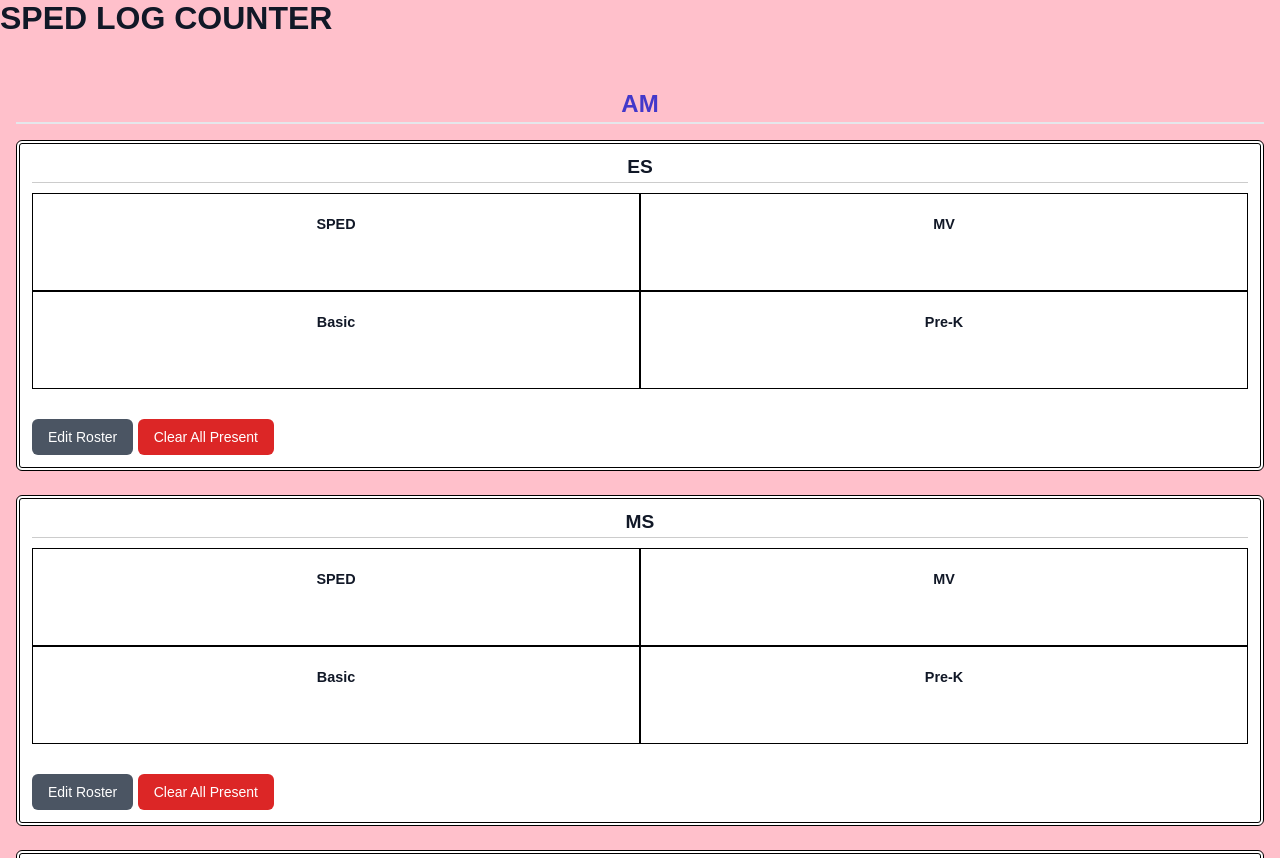
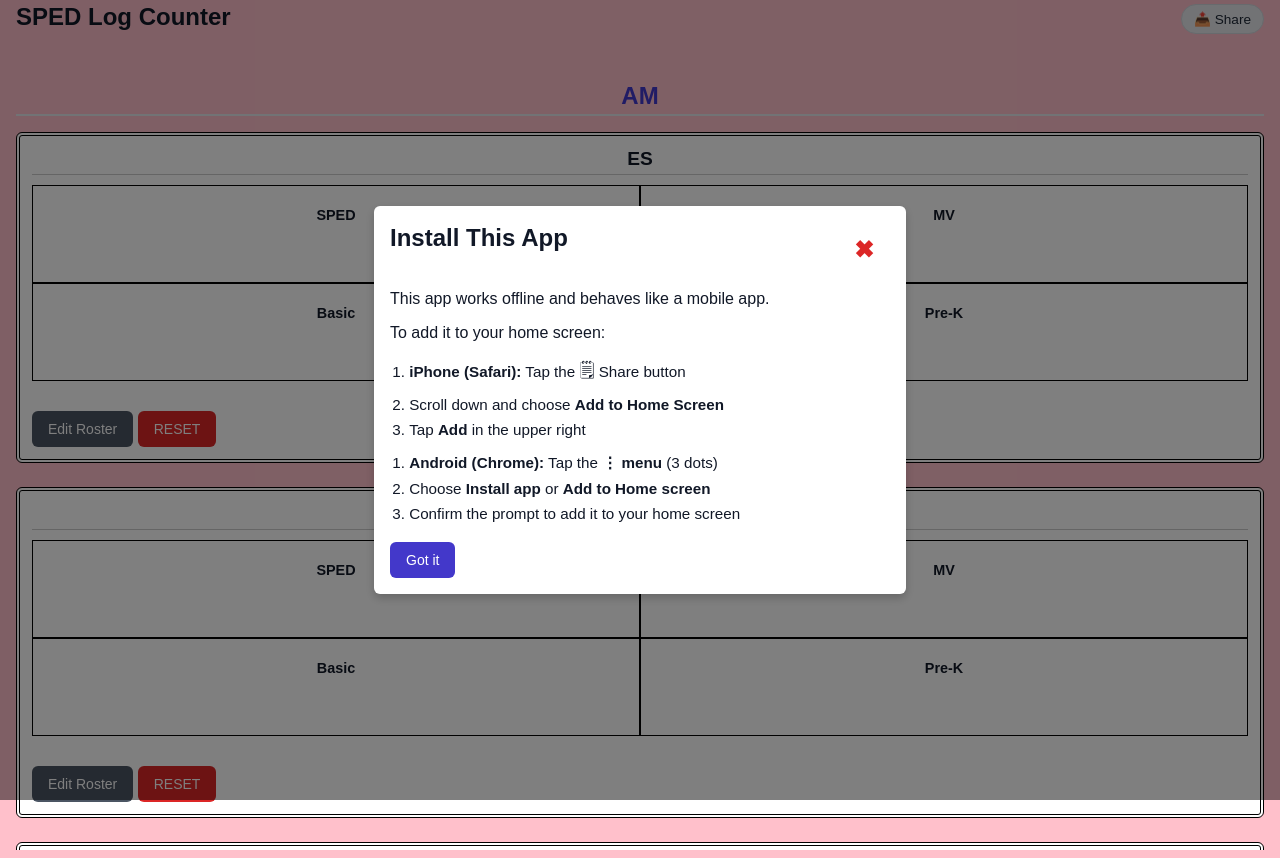
Before and after one commit to MERN-ing-the-midnight-oil/SPEDlogsheet, a plain HTML site: page index.html in a window 1280 px wide. Drawn offline with Linux system fonts and the light colour scheme.

```diff
--- a/app.js
+++ b/app.js
@@ -77,7 +77,7 @@ document.addEventListener("DOMContentLoaded", () => {
 						.join("")}
 				</div>
 				<button class="edit-button" data-route="${key}">Edit Roster</button>
-				<button class="danger-button" onclick="clearRoute('${key}')">Clear All Present</button>
+				<button class="danger-button" onclick="clearRoute('${key}')">RESET</button>
 			  </div>
 			`;
 			});
@@ -237,4 +237,49 @@ document.addEventListener("DOMContentLoaded", () => {
 		localStorage.setItem("spedLogData", JSON.stringify(routeData));
 		console.log("💾 Data saved");
 	}
+	const installModal = document.getElementById("install-modal");
+	const gotItBtn = document.getElementById("got-it-install");
+	const dismissBtn = document.getElementById("dismiss-install");
+
+	// Only show the modal if user hasn't seen it yet
+	if (!localStorage.getItem("installModalDismissed")) {
+		installModal.classList.remove("hidden");
+	}
+
+	// Dismiss handler
+	function dismissInstallModal() {
+		installModal.classList.add("hidden");
+		localStorage.setItem("installModalDismissed", "true");
+	}
+
+	gotItBtn?.addEventListener("click", dismissInstallModal);
+	dismissBtn?.addEventListener("click", dismissInstallModal);
+
+	const shareBtn = document.getElementById("share-app-button");
+
+	shareBtn?.addEventListener("click", async () => {
+		const shareUrl = window.location.href;
+		const shareData = {
+			title: "Rhys' SPED Log Sheet",
+			text: "Try this quick roster and attendance tracker!",
+			url: shareUrl,
+		};
+
+		if (navigator.share) {
+			try {
+				await navigator.share(shareData);
+				console.log("✅ Shared successfully");
+			} catch (err) {
+				console.warn("Sharing canceled", err);
+			}
+		} else {
+			// Fallback: copy to clipboard
+			try {
+				await navigator.clipboard.writeText(shareUrl);
+				alert("Link copied to clipboard!");
+			} catch {
+				alert("Unable to share or copy link.");
+			}
+		}
+	});
 });
--- a/index.html
+++ b/index.html
@@ -14,7 +14,14 @@
 		<meta
 			name="theme-color"
 			content="#4338ca" />
-		<title>SPED Log Sheet Generator</title>
+		<div class="app-header">
+			<h1>SPED Log Counter</h1>
+			<button
+				id="share-app-button"
+				class="share-button">
+				📤 Share
+			</button>
+		</div>
 		<link
 			rel="manifest"
 			href="manifest.json" />
@@ -26,10 +33,6 @@
 		<div
 			class="app"
 			id="app">
-			<header>
-				<h1>SPED LOG COUNTER</h1>
-			</header>
-
 			<div
 				class="tab-nav"
 				id="tab-nav"></div>
@@ -86,20 +89,51 @@
 			</div>
 		</div>
 
-		<!-- Settings Modal (placeholder) -->
+		<!-- Install Instructions Modal -->
 		<div
-			id="settings-modal"
+			id="install-modal"
 			class="modal hidden">
 			<div class="modal-content">
 				<div class="modal-header">
-					<h2>Settings</h2>
+					<h2>Install This App</h2>
 					<button
-						class="close-button"
-						id="close-settings-modal">
-						×
+						class="close-button red-x-button"
+						id="dismiss-install">
+						✖
 					</button>
 				</div>
-				<p>Settings panel coming soon…</p>
+
+				<p>This app works offline and behaves like a mobile app.</p>
+				<p>To add it to your home screen:</p>
+
+				<div class="install-steps">
+					<ol>
+						<li>
+							<strong>iPhone (Safari):</strong> Tap the
+							<span style="font-size: 1.2em">&#x1f5d2;</span> Share button
+						</li>
+						<li>Scroll down and choose <strong>Add to Home Screen</strong></li>
+						<li>Tap <strong>Add</strong> in the upper right</li>
+					</ol>
+
+					<ol>
+						<li>
+							<strong>Android (Chrome):</strong> Tap the
+							<strong>⋮ menu</strong> (3 dots)
+						</li>
+						<li>
+							Choose <strong>Install app</strong> or
+							<strong>Add to Home screen</strong>
+						</li>
+						<li>Confirm the prompt to add it to your home screen</li>
+					</ol>
+				</div>
+
+				<button
+					class="primary-button"
+					id="got-it-install">
+					Got it
+				</button>
 			</div>
 		</div>
 
--- a/style.css
+++ b/style.css
@@ -274,3 +274,40 @@ select {
 .period-slide .route-card {
   margin-bottom: 1.5rem;
 }
+.install-steps ol {
+  margin: 1rem 0;
+  padding-left: 1.2rem;
+  font-size: 0.95em;
+}
+
+.install-steps ol li {
+  margin-bottom: 0.5rem;
+}
+
+.share-button {
+  background-color: #e5e7eb;
+  color: #1f2937;
+  border: 1px solid #d1d5db;
+  border-radius: 999px;
+  padding: 6px 12px;
+  font-size: 0.85em;
+  cursor: pointer;
+  transition: background-color 0.2s ease;
+}
+
+.share-button:hover {
+  background-color: #d1d5db;
+}
+
+.app-header {
+  display: flex;
+  justify-content: space-between;
+  align-items: center;
+  margin-bottom: 1rem;
+  padding: 0 1rem;
+}
+
+.app-header h1 {
+  font-size: 1.5rem;
+  margin: 0;
+}
```
Also changed, not shown: manifest.json.
